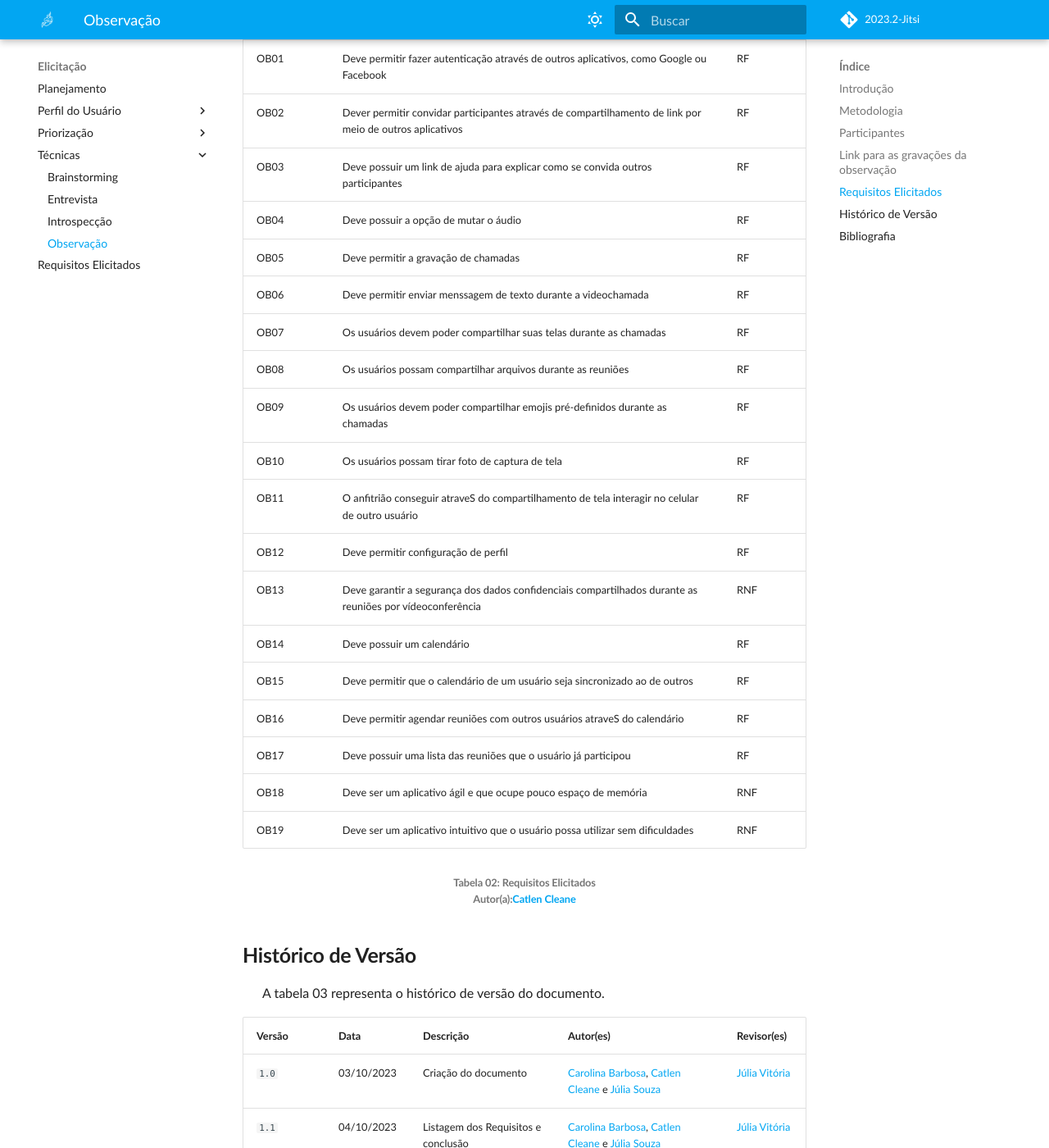
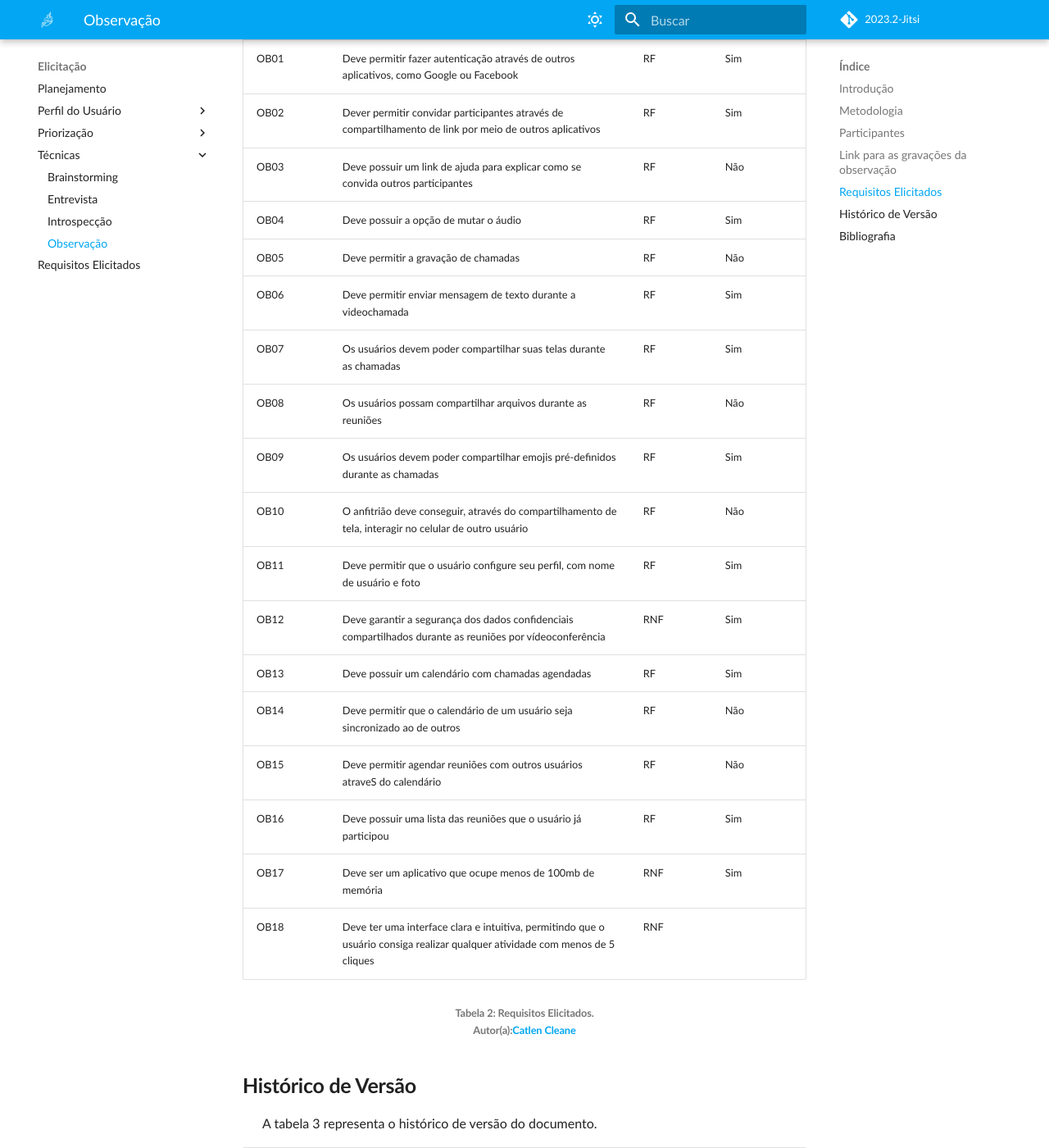
Before and after one commit to Requisitos-de-Software/2023.2-Jitsi, an MkDocs documentation site: the page built from docs/Elicitacao/tecnicas/observacao.md, in a window 1280 px wide and 1400 px high, scrolled down 1366 px. Shown: the whole window at 82% size. Built offline with MkDocs 1.6.1 and Material for MkDocs 9.7.7, drawn with Linux system fonts in a browser that asks for light colours; some web fonts are replaced; comment, search, counter and statistics services are not loaded; some of the changed text lies outside the part shown.

```diff
--- a/docs/Elicitacao/tecnicas/observacao.md
+++ b/docs/Elicitacao/tecnicas/observacao.md
@@ -25,11 +25,10 @@
 | <span style = "color: purple"> Hugo Rogerio Pinto Martins</span>       |Usuário|
 | <span style = "color: purple"> Leticia Resende da Silva</span>    |Usuário|
 
-
 </center>
 
 <p align="justify">
-<h6 align = "center"> Tabela 01: Participantes.
+<h6 align = "center"> Tabela 1: Participantes.
 <br> Autor(a): <a href="https://github.com/CarolinaBarb">Carolina Barbosa</a></h6>
 </p>
 
@@ -43,38 +42,37 @@
 
 ## **Requisitos Elicitados**
 <p align="justify">
-&emsp;&emsp;Legenda da tabela 02:
+&emsp;&emsp;Legenda da tabela 2:
 <li> RF(Requisitos Funcionais): descrevem as funcionalidades e operações que o sistema deve realizar para atender às necessidades dos usuários. </li>
 <li> RNF(Requisitos Não Funcionais): definem a qualidade e o desempenho de um sistema. </li>
 <li> Identificação(BR + N°) : Requisito Elicitado pela Observação + Número
 </p>
 <p align="justify">
-&emsp;&emsp;A tabela 02 representa os Requisitos Elicitados pela técnica de Observação
+&emsp;&emsp;A tabela 2 representa os Requisitos Elicitados pela técnica de Observação
 </p>
 
-| Identificador  | Requisito  | Categoria |
-|-----|---------------------------------------------------------|-------|
-|OB01| Deve permitir fazer autenticação através de outros aplicativos, como Google ou Facebook| RF |
-|OB02| Dever permitir convidar participantes através de compartilhamento de link por meio de outros aplicativos| RF |
-|OB03| Deve possuir um link de ajuda para explicar como se convida outros participantes | RF |
-|OB04| Deve possuir a opção de mutar o áudio| RF |
-|OB05| Deve permitir a gravação de chamadas | RF |
-|OB06| Deve permitir enviar menssagem de texto durante a videochamada | RF |
-|OB07| Os usuários devem poder compartilhar suas telas durante as chamadas | RF |
-|OB08| Os usuários possam compartilhar arquivos durante as reuniões | RF |
-|OB09| Os usuários devem poder compartilhar emojis pré-definidos durante as chamadas | RF |
-|OB10| Os usuários possam tirar foto de captura de tela | RF |
-|OB11| O anfitrião conseguir atraveS do compartilhamento de tela interagir no celular de outro usuário | RF |
-|OB12| Deve permitir configuração de perfil | RF |
-|OB13| Deve garantir a segurança dos dados confidenciais compartilhados durante as reuniões por vídeoconferência| RNF |
-|OB14| Deve possuir um calendário | RF |
-|OB15| Deve permitir que o calendário de um usuário seja sincronizado ao de outros | RF |
-|OB16| Deve permitir agendar reuniões com outros usuários atraveS do calendário | RF |
-|OB17| Deve possuir uma lista das reuniões que o usuário já participou | RF |
-|OB18| Deve ser um aplicativo ágil e que ocupe pouco espaço de memória | RNF |
-|OB19| Deve ser um aplicativo intuitivo que o usuário possa utilizar sem dificuldades | RNF |
+| Identificador | Requisito | Categoria | Implementado |
+| ------------- | -------------------- | --------- | ------- |
+|OB01| Deve permitir fazer autenticação através de outros aplicativos, como Google ou Facebook| RF | Sim |
+|OB02| Dever permitir convidar participantes através de compartilhamento de link por meio de outros aplicativos| RF | Sim |
+|OB03| Deve possuir um link de ajuda para explicar como se convida outros participantes | RF | Não |
+|OB04| Deve possuir a opção de mutar o áudio| RF | Sim |
+|OB05| Deve permitir a gravação de chamadas | RF | Não |
+|OB06| Deve permitir enviar mensagem de texto durante a videochamada | RF | Sim |
+|OB07| Os usuários devem poder compartilhar suas telas durante as chamadas | RF | Sim |
+|OB08| Os usuários possam compartilhar arquivos durante as reuniões | RF | Não |
+|OB09| Os usuários devem poder compartilhar emojis pré-definidos durante as chamadas | RF | Sim |
+|OB10| O anfitrião deve conseguir, através do compartilhamento de tela, interagir no celular de outro usuário | RF | Não |
+|OB11| Deve permitir que o usuário configure seu perfil, com nome de usuário e foto | RF | Sim |
+|OB12| Deve garantir a segurança dos dados confidenciais compartilhados durante as reuniões por vídeoconferência| RNF | Sim |
+|OB13| Deve possuir um calendário com chamadas agendadas | RF | Sim |
+|OB14| Deve permitir que o calendário de um usuário seja sincronizado ao de outros | RF | Não |
+|OB15| Deve permitir agendar reuniões com outros usuários atraveS do calendário | RF | Não |
+|OB16| Deve possuir uma lista das reuniões que o usuário já participou | RF | Sim |
+|OB17| Deve ser um aplicativo que ocupe menos de 100mb de memória | RNF | Sim |
+|OB18| Deve ter uma interface clara e intuitiva, permitindo que o usuário consiga realizar qualquer atividade com menos de 5 cliques | RNF |
 
-<h6 align = "center"> Tabela 02: Requisitos Elicitados
+<h6 align = "center"> Tabela 2: Requisitos Elicitados.
 <br> Autor(a):<a href="https://github.com/catlenc">Catlen Cleane</a>
 </center>
 </p>
@@ -82,14 +80,14 @@
 
 ## **Histórico de Versão**
 <p align="justify">
-&emsp;&emsp;A tabela 03 representa o histórico de versão do documento.
+&emsp;&emsp;A tabela 3 representa o histórico de versão do documento.
 </p>
 
 | Versão | Data | Descrição | Autor(es) | Revisor(es) |
 | ------ | ---- | --------- | --------- | ---------- |
 | `1.0`  | 03/10/2023 | Criação do documento  | [Carolina Barbosa](https://github.com/CarolinaBarb), [Catlen Cleane](https://github.com/catlenc) e [Júlia Souza](https://github.com/JuliaSSouza)  | [Júlia Vitória](https://github.com/Juhvitoria4) |
  `1.1`  | 04/10/2023 | Listagem dos Requisitos e conclusão | [Carolina Barbosa](https://github.com/CarolinaBarb), [Catlen Cleane](https://github.com/catlenc) e [Júlia Souza](https://github.com/JuliaSSouza)  | [Júlia Vitória](https://github.com/Juhvitoria4) |
-<h6 align = "center"> Tabela 03: Histórico de Versão.
+<h6 align = "center"> Tabela 3: Histórico de Versão.
 <br> Autor(a):  <a href="https://github.com/CarolinaBarb">Carolina Barbosa</a></h6>
 
 ## **Bibliografia**
```
Also changed, not shown: other parts of docs/Elicitacao/tecnicas/observacao.md (+2 -2 lines), docs/Elicitacao/requisitos-elicitados.md (+17 -5 lines), docs/Elicitacao/tecnicas/brainstorming.md (+13 -15 lines).
